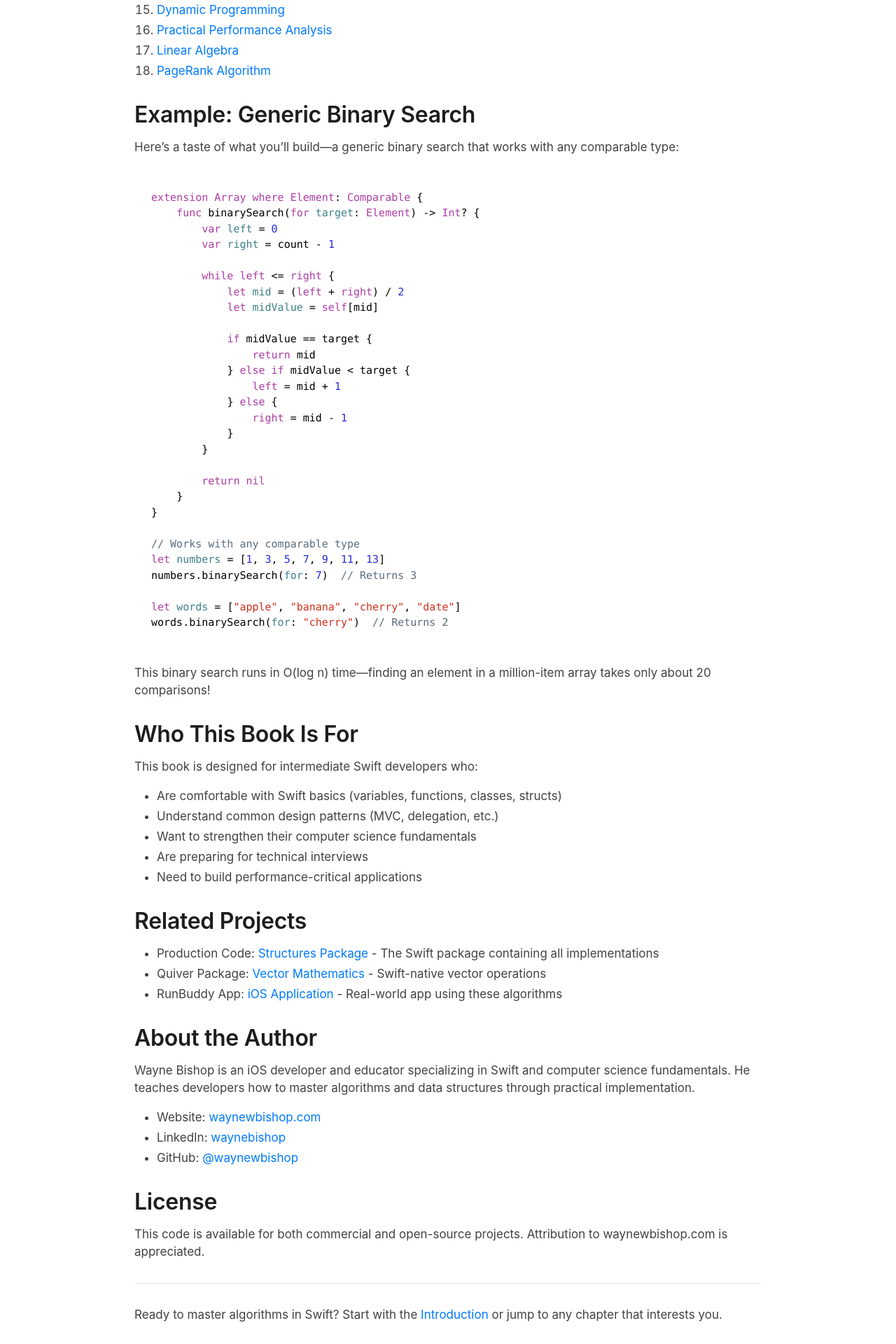
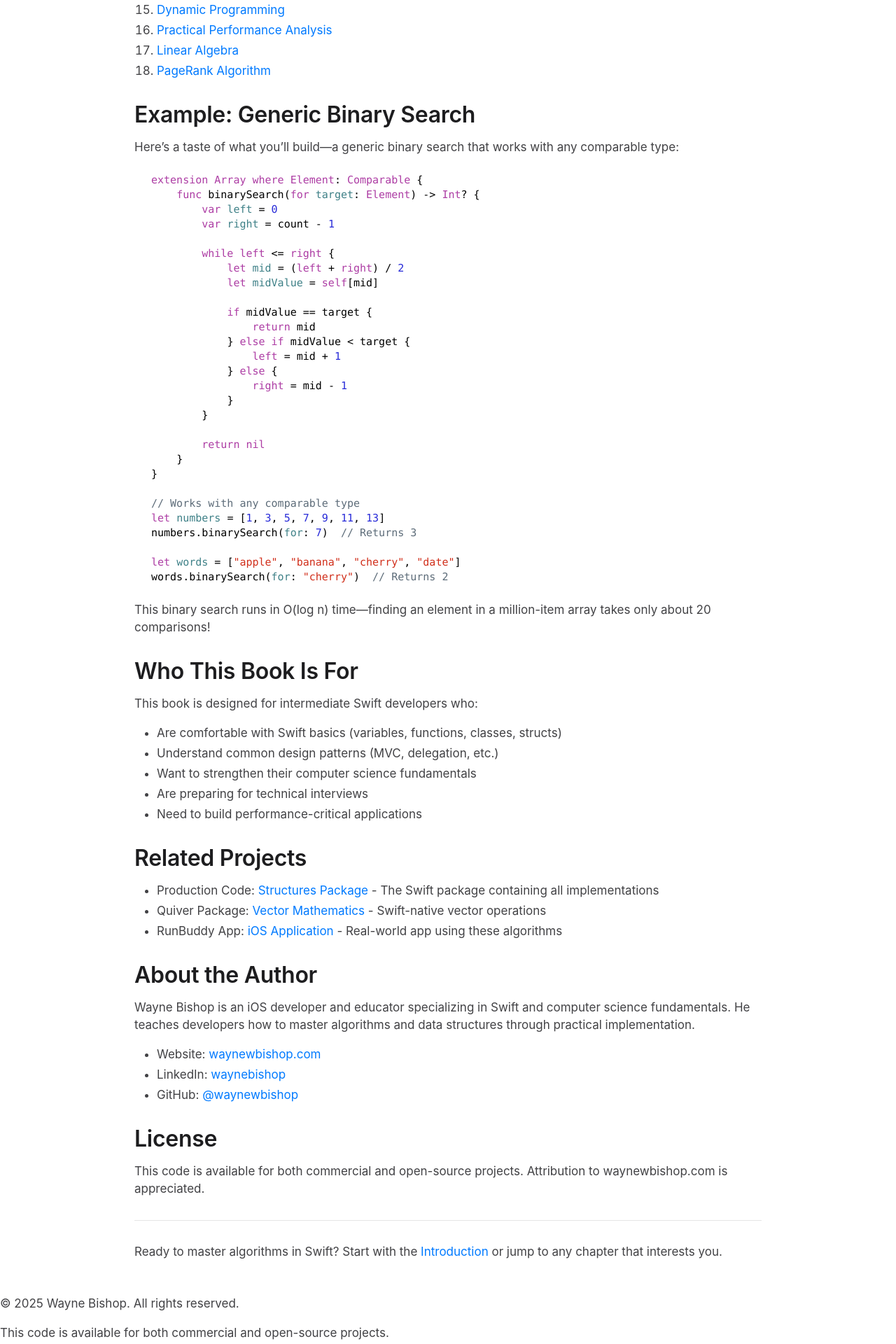
Before and after one commit to waynewbishop/swift-algorithms, a Jekyll site: the page built from index.md, in a window 1280 px wide. Shown: the part 2752-4672 px from the top of the page at 70% size. Built offline with Jekyll 4.4.1, drawn with Linux system fonts in a browser that asks for light colours.

Commit message:
Reduce code block line spacing to match Apple documentation
- Change line-height from 1.5 to 1.4 for tighter spacing
- Set margin to 0 on pre elements
- Remove padding-top and padding-bottom from pre
- Apply line-height: 1.4 to pre code as well
- Creates compact, tight line spacing matching Apple docs

🤖 Generated with [Claude Code](https://claude.com/claude-code)

Co-Authored-By: Claude <noreply@anthropic.com>

```diff
--- a/assets/css/style.scss
+++ b/assets/css/style.scss
@@ -167,11 +167,13 @@ pre {
   border: none;
   border-radius: 12px;
   padding: 24px;
-  margin: 1.5rem 0;
+  padding-top: 0;
+  padding-bottom: 0;
+  margin: 0;
   overflow-x: auto;
   font-family: "SF Mono", Menlo, Monaco, "Courier New", monospace;
   font-size: 15px;
-  line-height: 1.5;
+  line-height: 1.4;
   font-weight: 400;
   color: #1d1d1f;
 }
@@ -179,10 +181,13 @@ pre {
 pre code {
   background: transparent;
   padding: 0;
+  padding-top: 0;
+  padding-bottom: 0;
+  margin: 0;
   color: inherit;
   font-family: inherit;
   font-size: inherit;
-  line-height: inherit;
+  line-height: 1.4;
   border: none;
 }
 
```
